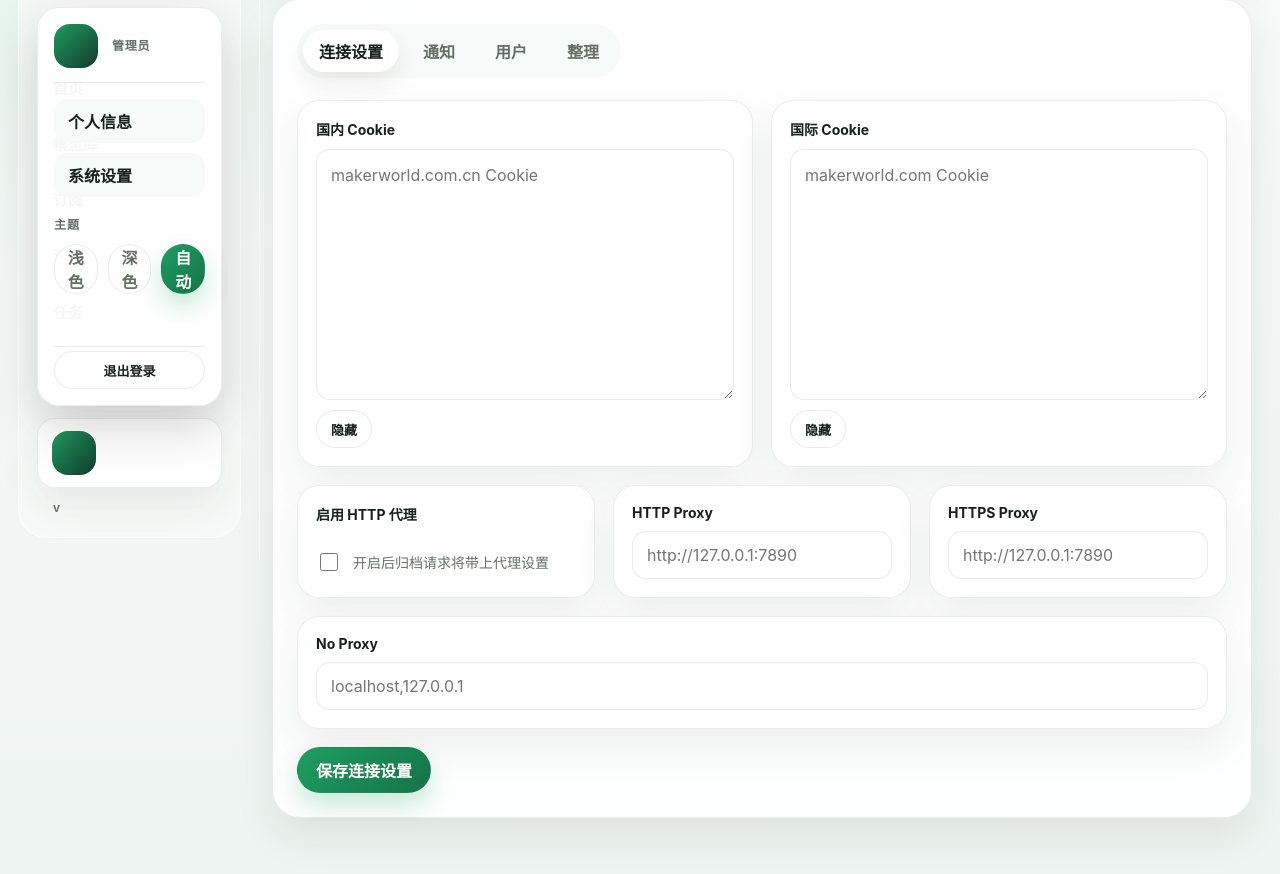
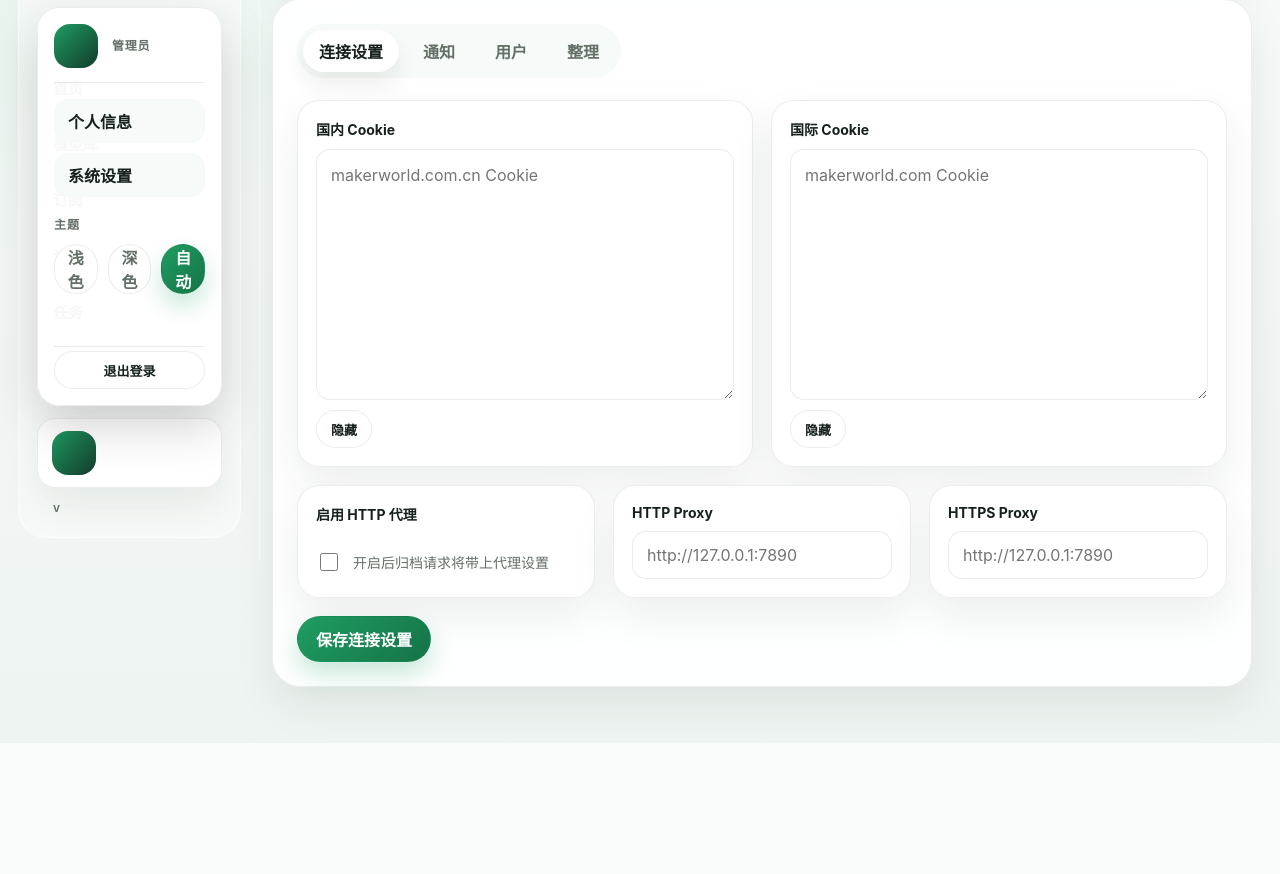
Before and after one commit to s450586793/makerhub, a Python web app: template app/templates/settings.html in a window 1280 px wide. Shown: the part 240-1114 px from the top of the page. After the commit the page ends 966 px from the top, so only its background shows below. Run offline with Jinja, Linux system fonts and the light colour scheme; the template is opened without the code that fills it, so the values that code supplies are empty.

Commit message:
Remove no-proxy setting

```diff
--- a/app/static/js/app.js
+++ b/app/static/js/app.js
@@ -268,7 +268,6 @@ async function submitSettingsForm(form) {
       enabled: formData.get("proxy_enabled") === "on",
       http_proxy: String(formData.get("http_proxy") || ""),
       https_proxy: String(formData.get("https_proxy") || ""),
-      no_proxy: String(formData.get("no_proxy") || ""),
     });
     return "连接设置已保存";
   }
--- a/app/templates/settings.html
+++ b/app/templates/settings.html
@@ -70,10 +70,6 @@
           <input type="text" name="https_proxy" value="{{ config.proxy.https_proxy }}" placeholder="http://127.0.0.1:7890">
         </label>
       </div>
-      <label class="field-card">
-        <span>No Proxy</span>
-        <input type="text" name="no_proxy" value="{{ config.proxy.no_proxy }}" placeholder="localhost,127.0.0.1">
-      </label>
       <div class="form-footer">
         <button class="button button-primary" type="submit">保存连接设置</button>
         <span class="form-status" data-form-status></span>
--- a/frontend/package.json
+++ b/frontend/package.json
@@ -1,7 +1,7 @@
 {
   "name": "makerhub-frontend",
   "private": true,
-  "version": "0.5.9",
+  "version": "0.5.10",
   "type": "module",
   "scripts": {
     "dev": "vite",
```
Also changed, not shown: frontend/src/pages/SettingsPage.vue (+0 -8 lines), README.md, frontend/package-lock.json, 1 other file.
